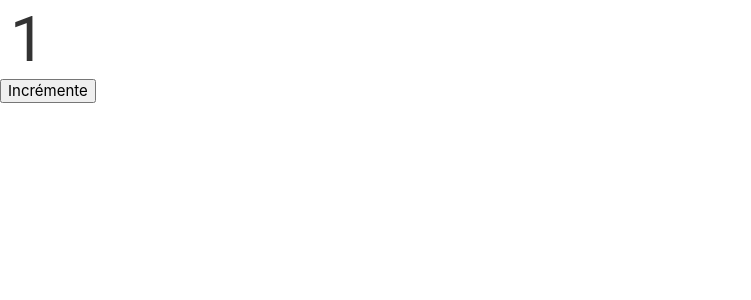
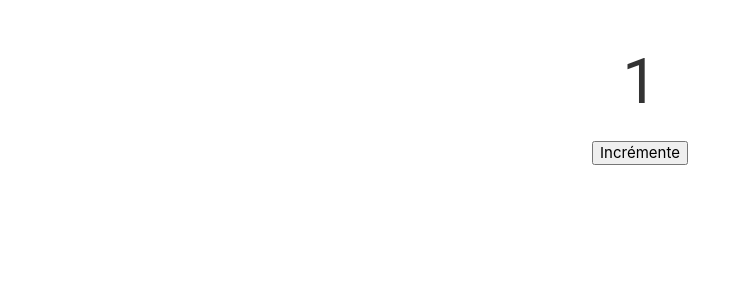
Before and after one commit to GrCOTE7/React, a React (Create React App) app: page / in a window 1280 px wide. Shown: the top 300 px of the page, without its empty margins (0-751 px from the left). Built offline with nearby package versions, Linux system fonts and the light colour scheme.

Commit message:
Feat: New style for counter

```diff
--- a/src/App.tsx
+++ b/src/App.tsx
@@ -1,5 +1,5 @@
 import React, { useState } from "react";
-import "./styles.min.css";
+import "./styles.css";
 
 function App() {
   // State (État, données)
@@ -14,7 +14,7 @@ function App() {
 
   // Render (Affichage)
   return (
-    <div>
+    <div className ='counter'>
       <h1>{compteur}</h1>
       <button onClick={handleClick}>Incrémente</button>
     </div>
--- a/src/styles.css
+++ b/src/styles.css
@@ -1,11 +1 @@
-#root {
-  font-family: Roboto, Arial, sans-serif;
-  color: #333;
-  margin: 0;
-  padding: 0;
-}
-
-h1 {
-  margin: 0;
-  padding: 5px 10px;
-}
+#root{font-family:Roboto,Arial,sans-serif;color:#333;margin:0;padding:0}.counter{text-align:center;margin:0;padding:5px 10px}
```
